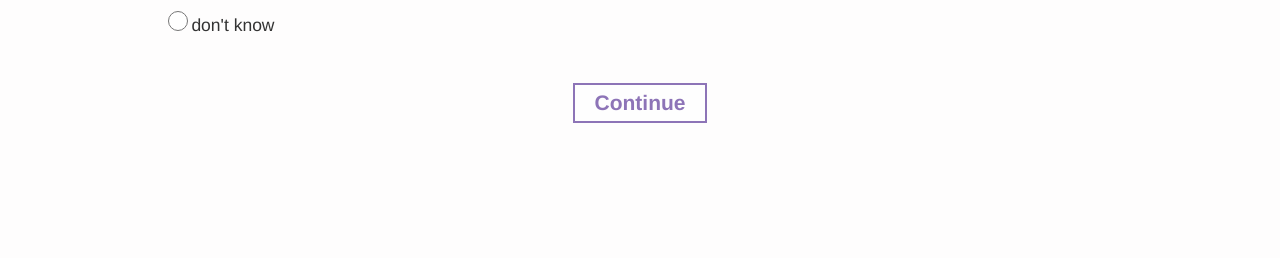
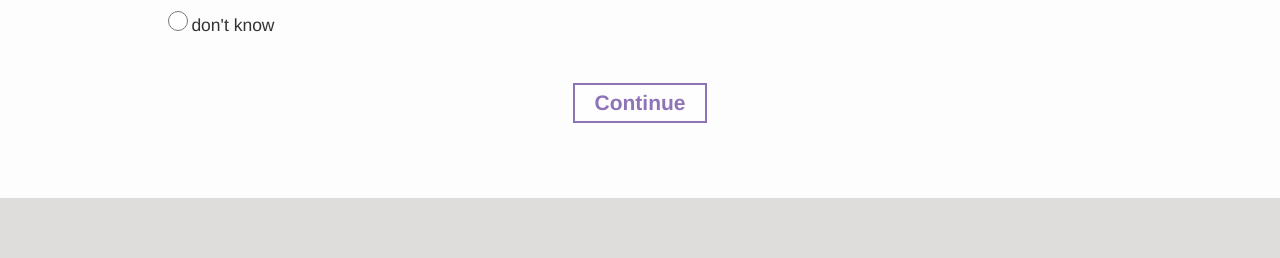
Before and after one commit to jantonso/hbp, a Django app: page /pc/ in a window 1280 px wide. Shown: the part 1987-2245 px from the top of the page. Before the commit the page ends 2110 px from the top, so only its background shows below. Run offline with Django 3.2, Linux system fonts and the light colour scheme; some libraries are stand-ins or nearby versions.

Commit message:
Standardized footer across all pages

```diff
--- a/static/css/importantInformation.css
+++ b/static/css/importantInformation.css
@@ -33,7 +33,7 @@ header .header-content h1 {
 /* Describe the personalized care section of HBP */
 
 #care-content {
-	margin-bottom: 60px;
+	margin-bottom: 60px; /* Equal to the height of the footer */
 }
 
 #care-content {
--- a/static/css/personalizedCare.css
+++ b/static/css/personalizedCare.css
@@ -3,10 +3,9 @@
 	padding: 0;
 }
 
-html,
-body {
-	height: 100%;
-	width: 100%;
+html {
+	position: relative;
+	min-height: 100%;
 }
 
 body {
@@ -35,6 +34,7 @@ header .header-content h1 {
 
 #care-message {
 	padding-top: 25px;
+	margin-bottom: 60px; /* Equal to the height of the footer */
 	background-color: #FEFDFD;
 }
 
@@ -143,3 +143,15 @@ header .header-content h1 {
 #continue-button:hover {
 	border-width: 3px;
 }
+
+/* Footer section */
+
+footer {
+	background-color: #DFDDDC;
+	position: absolute;
+	left: 0;
+	bottom: 0;
+	height: 60px;
+	width: 100%;
+	overflow: hidden;
+}
--- a/templates/commitAndSchedule.html
+++ b/templates/commitAndSchedule.html
@@ -34,5 +34,7 @@
 				</div>
 			</div>
 		</section>
+		<footer>
+		</footer>
 	</body>
 </html>
--- a/templates/personalizedCare.html
+++ b/templates/personalizedCare.html
@@ -221,5 +221,8 @@
 				</div>
 			</div>
 		</section>
+		<footer>
+			<div></div>
+		</footer>
 	</body>
 </html>
```
Also changed, not shown: static/css/commitAndSchedule.css (+16 -0 lines), static/css/index.css (+3 -4 lines).
